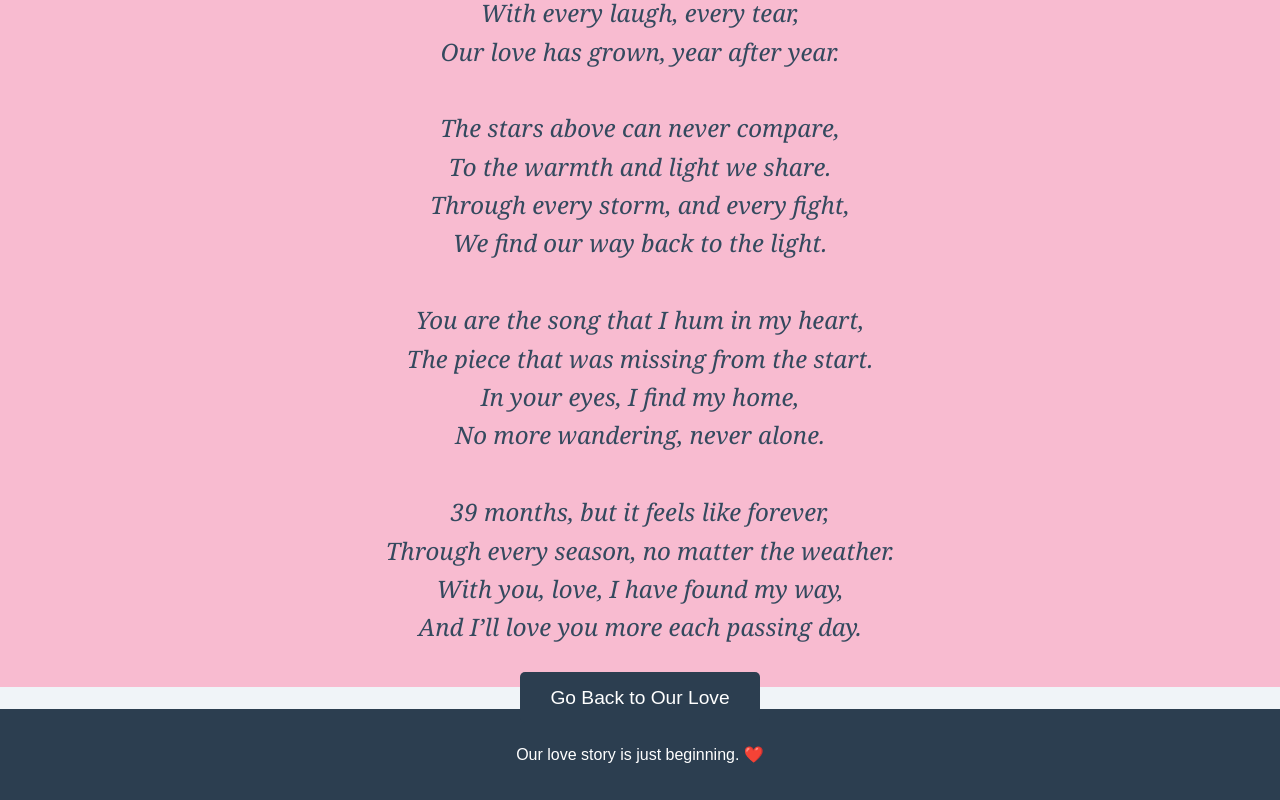
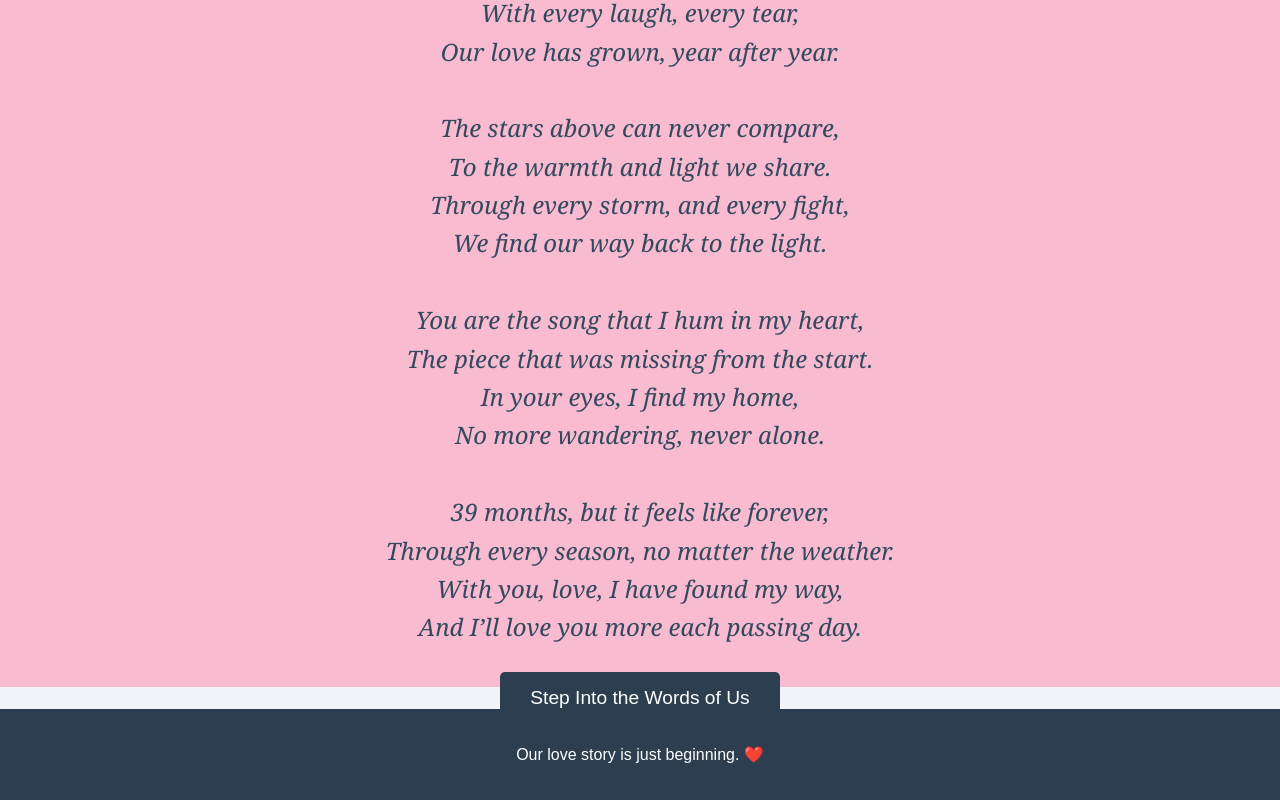
Before and after one commit to nighttvvench/39-motmot, a plain HTML site: page poem.html in a window 1280 px wide. Shown: the part 472-1272 px from the top of the page. Drawn offline with Linux system fonts and the light colour scheme.

Commit message:
Update poem.html

```diff
--- a/poem.html
+++ b/poem.html
@@ -107,7 +107,7 @@
 
     <!-- Navigate Button (Go Back) -->
     <div style="text-align: center;">
-        <a href="together.html" class="navigate-button">Go Back to Our Love</a>
+        <a href="together.html" class="navigate-button">Step Into the Words of Us</a>
     </div>
 
     <!-- Footer -->
```
